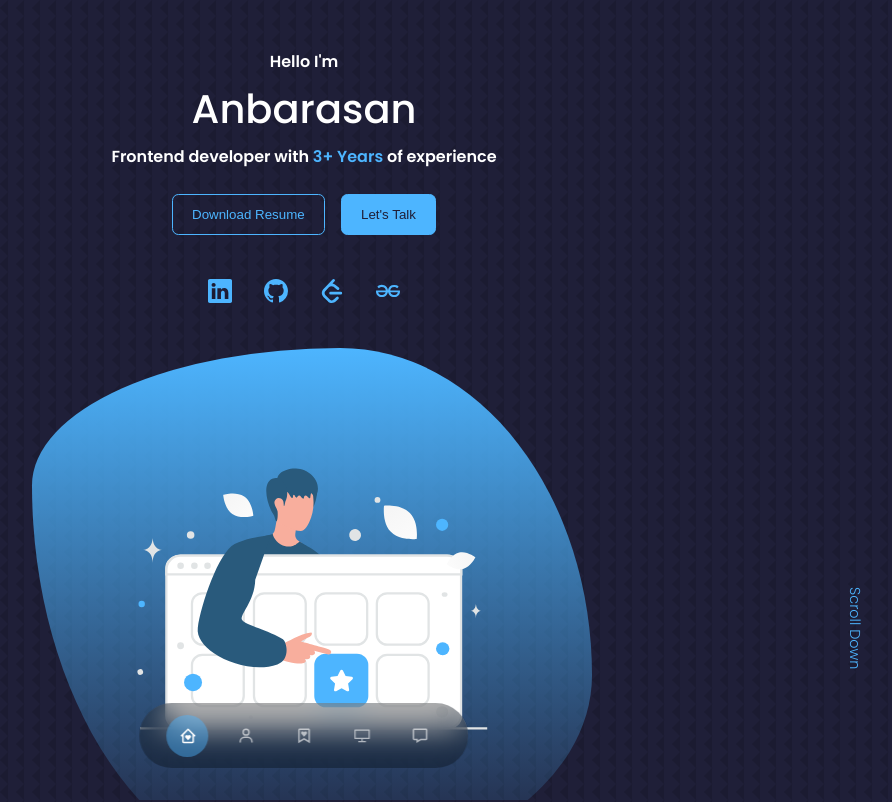
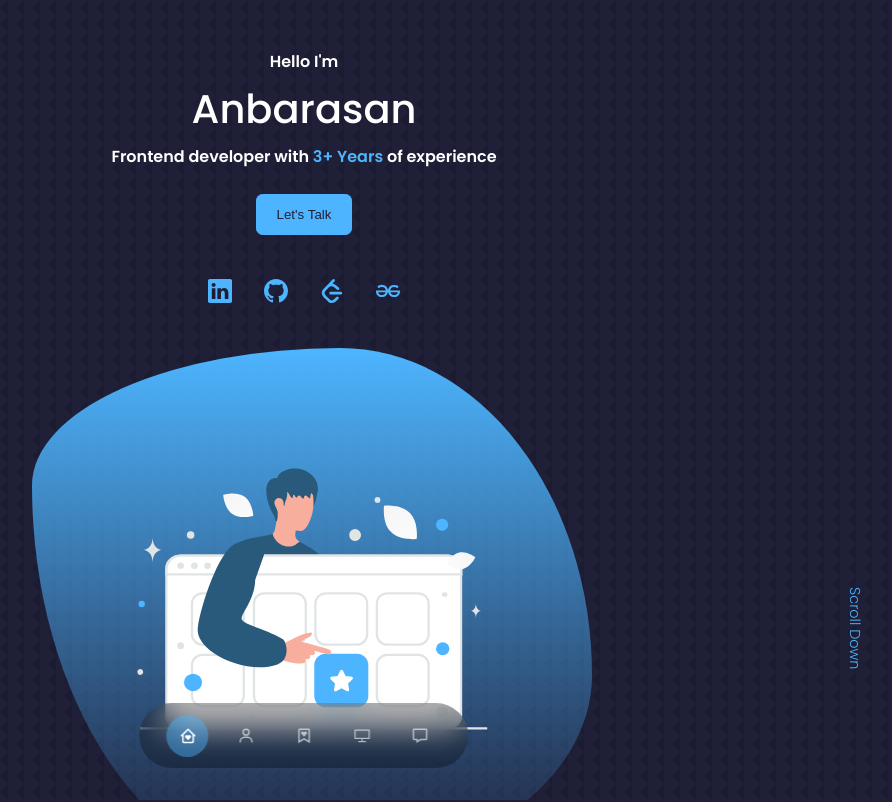
Before and after one commit to AnbarasanJ24/Portfolio-Anbarasan, a React (Create React App) app: page / in a window 1280 px wide. Shown: the top 802 px of the page, without its empty margins (336-1228 px from the left). Built offline with nearby package versions, Linux system fonts and the light colour scheme.

Commit message:
Removed Resume for some time

```diff
--- a/src/components/header/HeaderBtn.jsx
+++ b/src/components/header/HeaderBtn.jsx
@@ -4,7 +4,8 @@ import resume from '../../assets/Anbarasan-Frontend-Engineer-3YOE.pdf'
 const HeaderBtn = () => {
   return (
     <div className='btn-container'>
-        <button><a href={resume} download className='btn'>Download Resume</a></button>
+        {/* Commented for some time */}
+        {/* <button><a href={resume} download className='btn'>Download Resume</a></button> */}
         <button><a href="/#contact" className='btn btn-primary'>Let's Talk</a></button>
     </div>
   )
```
